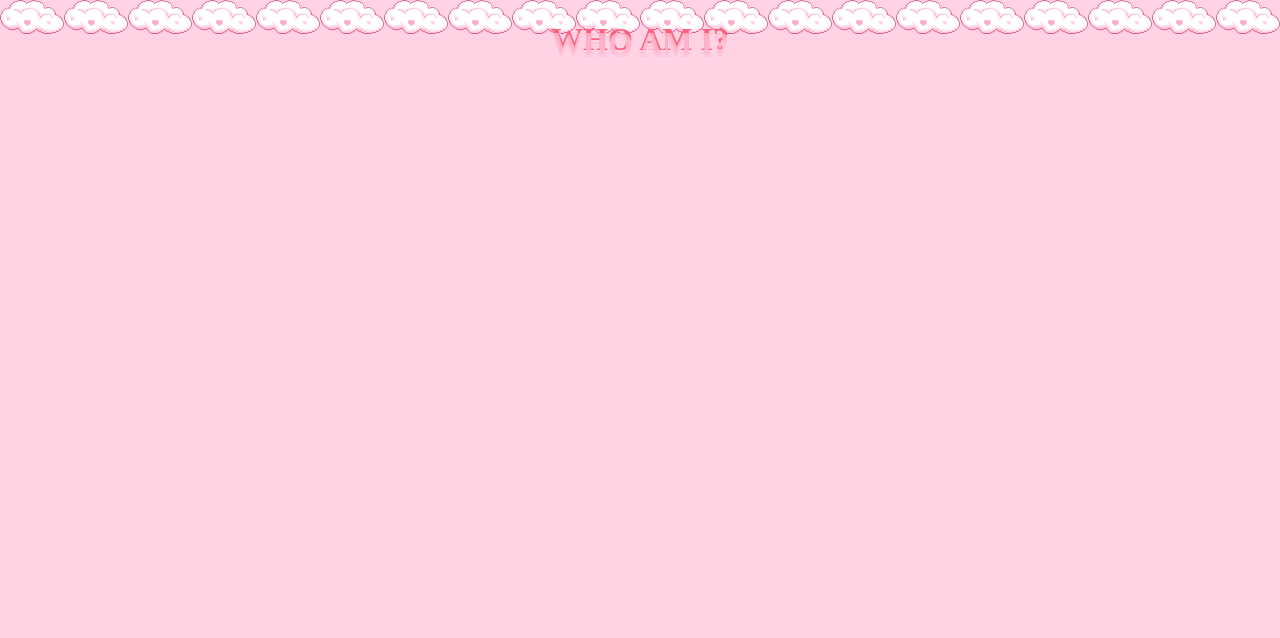
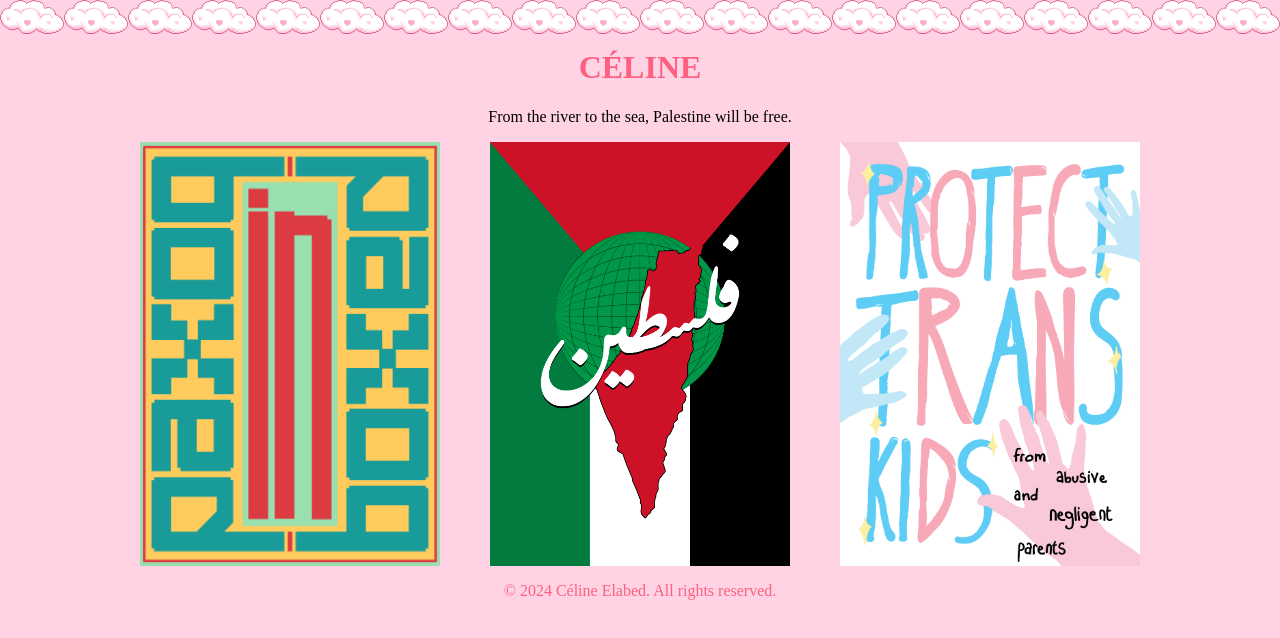
Before and after one commit to celielab1502/Assignment-Web1, a plain HTML site: page index.html in a window 1280 px wide. Drawn offline with Linux system fonts and the light colour scheme.

Commit message:
Added images

```diff
--- a/index.html
+++ b/index.html
@@ -8,10 +8,20 @@
     <link rel="stylesheet" href="style.css">
 </head>
 <body>
-    <div class="heading">
-        <h1 id="first-title">Who Am I?</h1>
-        <h1 id="second-title">Who am I?</h1>
-        <h1 id="third-title" >Who am I?</h1>
+    <div class="heading-container">
+        <div>
+            <h1>Céline</h1>
+            <p>From the river to the sea, Palestine will be free.</p>
+        </div>
     </div>
+    <div class="container">
+        <img class="container-image" src="./imgs/BoxedIN.png" alt="poster of the words'boxed in'">
+        <img class="container-image" src="./imgs/Palestine_Globe-02.png" alt="poster of Palestine with a globe">
+        <img class="container-image" src="./imgs/ProtectTransKidsA3.png" alt="poster with the words 'protect trans kids'">
+    </div>
+
+    <footer class="footer">
+        <p>© 2024 Céline Elabed. All rights reserved.</p>
+    </footer>
 </body>
 </html>
--- a/style.css
+++ b/style.css
@@ -6,20 +6,42 @@ body{
 }
 h1{
     text-align: center;
-margin-bottom: -55px;
-text-transform: uppercase
+    text-transform: uppercase;
+    color: rgb(255, 96, 128);
+
 }
 
-#first-title{
+.heading-container{
+    padding-top: 20px;
+    display: flex;
+    justify-content: center;
+
+}
+
+.container {
+    display: flex;
+    justify-content: center;
+}
+
+.container img {
+    max-height: 53vh;
+    margin: 0% 2%;
+}
+
+img {
+    overflow-clip-margin: content-box;
+    overflow: clip;
+}
+
+.footer {
+    display: flex;
+    justify-content: center;
+    align-items: center;
+    height: 50px;
     color: rgb(255, 96, 128);
 }
 
-#second-title{
-    color: rgb(255, 188, 201);
-    opacity: 0.8;
+.footer p {
+    margin: 0;
+    text-align: center;
 }
-
-#third-title{
-    color: rgb(255, 188, 217);
-    opacity: 0.5;
-}
```
Also changed, not shown: imgs/BoxedIN.png (added), imgs/Palestine_Globe-02.png (added), imgs/ProtectTransKidsA3.png (added), 2 other files.
